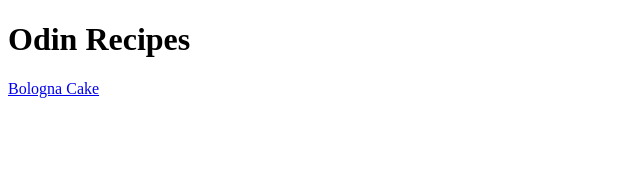
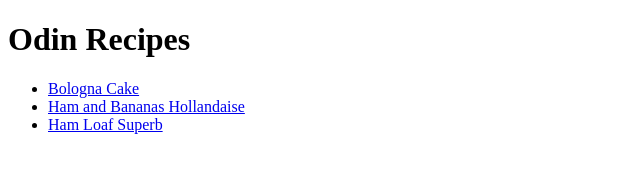
Before and after one commit to ganuza/odin_recipes, a plain HTML site: page index.html in a window 1280 px wide. Shown: the whole page, without its empty margins (0-640 px from the left). Drawn offline with Linux system fonts and the light colour scheme.

Commit message:
Add two recipe files and edit index.html
Create hambananashollandaise.html and hamloafsuperb.html
Add links to both in index.html
Put all links in an unordered list

```diff
--- a/index.html
+++ b/index.html
@@ -7,6 +7,10 @@
     </head>
     <body>
         <h1>Odin Recipes</h1>
-        <a href="recipes/bolognacake.html">Bologna Cake</a>
+        <ul>
+            <li><a href="recipes/bolognacake.html">Bologna Cake</a></li>
+            <li><a href="recipes/hambananashollandaise.html">Ham and Bananas Hollandaise</a></li>
+            <li><a href="recipes/hamloafsuperb.html">Ham Loaf Superb</a></li>
+        </ul>
     </body>
 </html>
```
Also changed, not shown: recipes/hambananashollandaise.html (added, +11 -0 lines), recipes/hamloafsuperb.html (added, +11 -0 lines).
